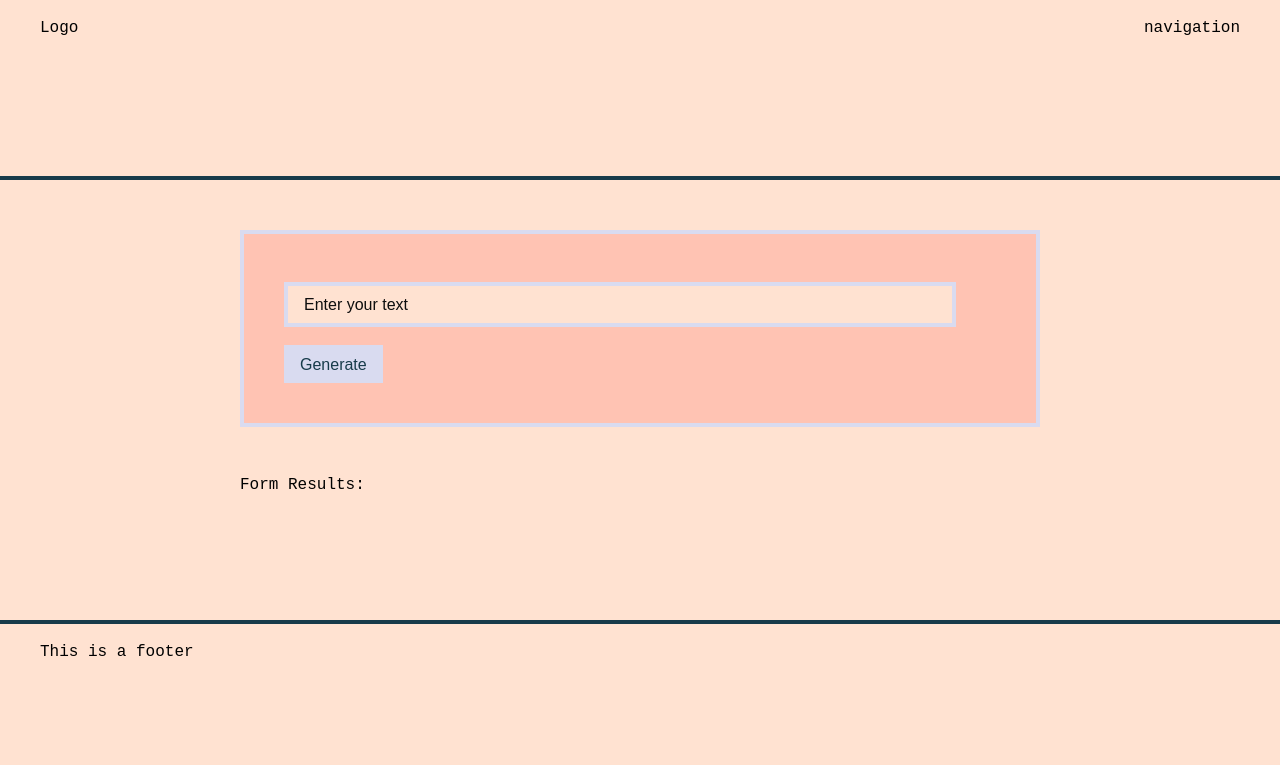
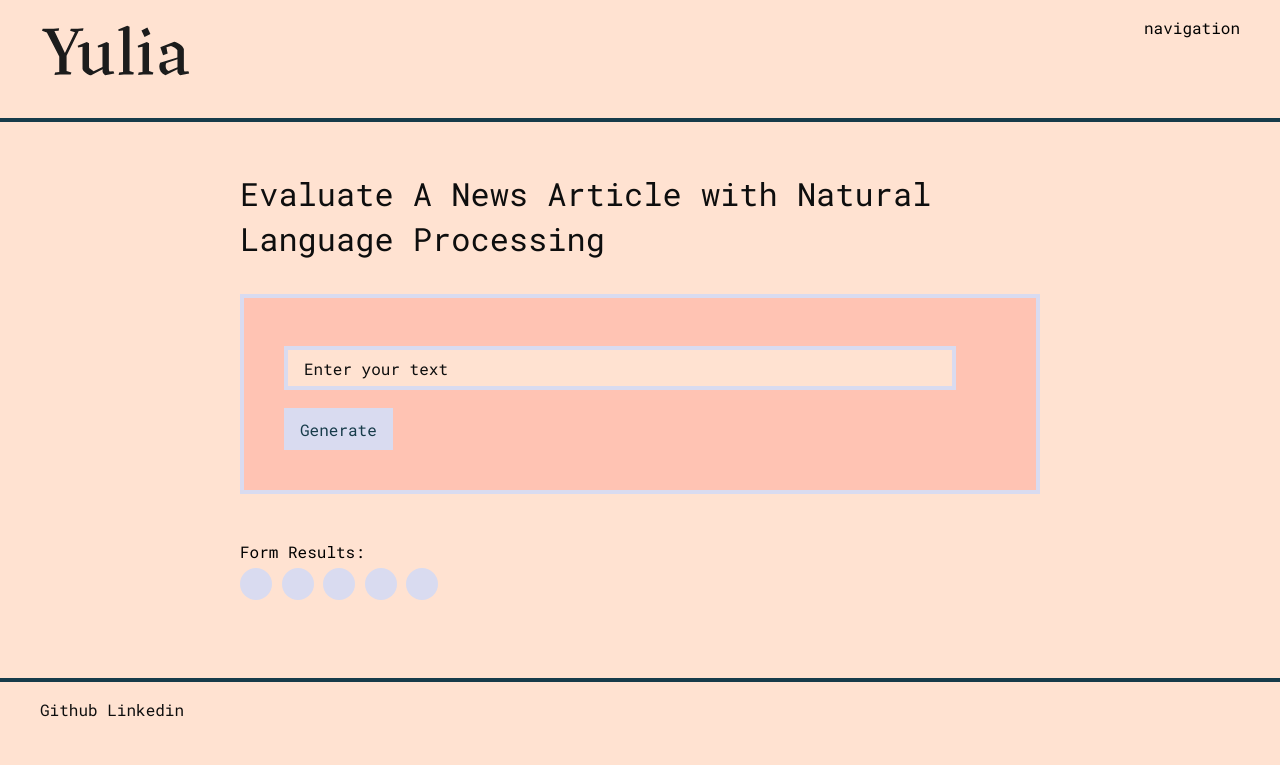
Before and after one commit to ligeiaofulthar/nlp, a website built with webpack: page src/client/views/index.html in a window 1280 px wide. Built offline with nearby package versions, Linux system fonts and the light colour scheme; files whose address does not match are found by name.

Commit message:
feat: clean the html

```diff
--- a/src/client/views/index.html
+++ b/src/client/views/index.html
@@ -2,7 +2,10 @@
 <html lang="en" dir="ltr">
     <head>
         <meta charset="utf-8">
+        <meta name="viewport" content="width=device-width, initial-scale=1.0">
         <title>Test</title>
+        <link href="https://fonts.googleapis.com/css2?family=Roboto+Mono:wght@400;600&display=swap" rel="stylesheet">
+
         <!-- <link rel="stylesheet" href="../src/client/scss/resets.css">
         <link rel="stylesheet" href="../src/client/scss/base.css">
         <link rel="stylesheet" href="../src/client/scss/header.css">
@@ -15,16 +18,15 @@
     <body>
 
         <header>
-            <div class="">
-                Logo
-            </div>
-            <div class="">
-                navigation
-            </div>
+                <img class="logo" src="../src/client/img/yulia_logo.svg">
+            <ul class="">
+               <li>navigation</li>
+            </ul>
         </header>
 
         <main>
             <section>
+                <h1>Evaluate A News Article with Natural Language Processing</h1>
                 <form class="" onsubmit="return Client.handleSubmit(event)">
                     <input id="apitext" type="text" name="input" value="" placeholder="Enter your text">
                     <!-- <input type="submit" name="" value="submit" onclick="return Client.handleSubmit(event)" onsubmit="return Client.handleSubmit(event)"> -->
@@ -37,21 +39,24 @@
                 </form> -->
             <section>
 
-            <section>
+            <div>
                 <strong>Form Results:</strong>
                 <div id="results">
-                    <div id="score_tag"></div>
-                    <div id="irony"></div>
-                    <div id="confidence"></div>
-                    <div id="subjectivity"></div>
-                    <div id="text"></div>
+                    <div id="score_tag" class="badge"></div>
+                    <div id="irony" class="badge"></div>
+                    <div id="confidence" class="badge"></div>
+                    <div id="subjectivity" class="badge"></div>
+                    <div id="text" class="badge"></div>
 
                 </div>
-            </section>
+            </div>
         </main>
 
         <footer>
-            <p>This is a footer</p>
+            <ul>
+                <li><a href="">Github</a></li>
+                <li><a href="">Linkedin</a></li>
+            </ul>
         </footer>
 
     </body>
```
